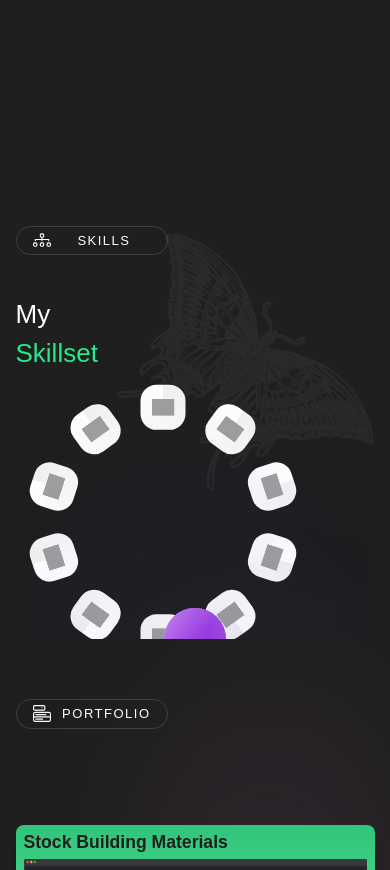
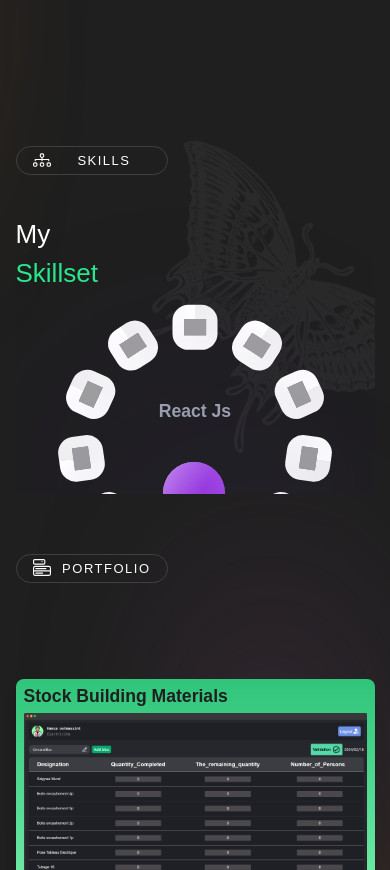
Before and after one commit to HamzaOutmassint24/Portfolio, a React (Create React App) app: page / in a window 390 px wide. Shown: the part 1984-2854 px from the top of the page. Built offline with nearby package versions, Linux system fonts and the light colour scheme; grey boxes are pictures that could not be loaded.

Commit message:
edit skills section

```diff
--- a/src/components/database/Skills.json
+++ b/src/components/database/Skills.json
@@ -1,42 +1,57 @@
 [
     {
         "title": "JavaScript",
+        "description": "I bring websites to life with JavaScript, adding interactive features and optimizing performance with clean and efficient code.",
         "image": "icon-js.svg"
     },
     {
-        "title": "React js",
+        "title": "React Js",
+        "description": "Using React, I craft scalable user interfaces with components, state management, and virtual DOM manipulation for seamless web applications.",
         "image": "icon-react.svg"
     },
     {
         "title": "Laravel",
+        "description": "Laravel: A PHP framework for building powerful web applications with simplicity and elegance.",
         "image": "icon-laravel.svg"
     },
     {
         "title": "HTML",
+        "description": "Beyond markup, HTML is crucial for an inclusive web. I structure content carefully for universal accessibility.",
         "image": "icon-html.svg"
     },
     {
         "title": "Sass",
+        "description": "I prioritize pixel perfection, paying close attention to details for visually polished and precisely aligned designs, ensuring a seamless user experience.",
         "image": "icon-css.svg"
     },
     {
-        "title": "Sql",
+        "title": "Sql (MySql)",
+        "description": "SQL: A standard language for managing and manipulating databases, enabling data retrieval, insertion, updating, and deletion.",
         "image": "icon-sql.svg"
     },
     {
         "title": "Php",
+        "description": "PHP: A server-side scripting language used for building dynamic web applications and websites.",
         "image": "icon-php.svg"
     },
     {
         "title": "Mongodb",
+        "description": "MongoDB: A NoSQL database management system known for its flexibility, scalability, and document-oriented structure.",
         "image": "icon-mongodb.svg"
     },
     {
         "title": "Figma",
+        "description": "While not a full-time UI designer, I have an eye for aesthetics, creating visually appealing and user-friendly interfaces.",
         "image": "icon-figma.svg"
     },
     {
-        "title": "Rest api",
+        "title": "REST APIs",
+        "description": "I integrate data and functionality seamlessly with REST APIs, creating dynamic web applications for enhanced performance.",
         "image": "icon-api.svg"
+    },
+    {
+        "title": "Tailwind Css",
+        "description": "Tailwind CSS: A utility-first CSS framework that streamlines the process of building modern, responsive web interfaces by providing a set of pre-defined utility classes.",
+        "image": "icon-tailwind.svg"
     }
-  ]
+]
--- a/src/components/sections/ServicesSection.jsx
+++ b/src/components/sections/ServicesSection.jsx
@@ -3,7 +3,8 @@ import figma from "../../assets/figma.svg"
 
 export const ServicesSection = () => {
   return (
-    <section className="xl:h-full lg:h-screen exactly-1024:h-fit pt-9 mb-48" id="services-section">
+    <section className="xl:h-full lg:h-screen exactly-1024:h-fit pt-9 md:mb-48 sm:mb-28 relative" id="services-section">
+      <div className="blobs -left-56 top-24"></div>
       <div className="flex items-center md:justify-center sm:justify-start">
         <div className="border-1 border-second-color items-center rounded-full text-sm p-1 px-4 font-second-font tracking-normal sm:w-sm  md:w-md lg:w-lg xl:w-xl flex justify-between">
           <MenuButton size={18} />
--- a/src/components/sections/SkillsSection.jsx
+++ b/src/components/sections/SkillsSection.jsx
@@ -1,7 +1,7 @@
 import { Diagram3 } from "react-bootstrap-icons";
 import butterfly from '../../assets/butterfly.png';
 import Skills from '../database/Skills.json';
-import React, { useRef, useState } from 'react';
+import React, { useRef, useState, useEffect } from 'react';
 import gsap from "gsap";
 import { useGSAP } from "@gsap/react";
 import { Draggable } from "gsap/Draggable";
@@ -11,6 +11,15 @@ import { ScrollTrigger } from "gsap/ScrollTrigger";
 export const SkillsSection = () => {
   const [dragStatus, setDragStatus] = useState(null);
   const [activeIndex, setActiveIndex] = useState(null);
+  const [currentTitleIndex, setCurrentTitleIndex] = useState(0);
+
+  useEffect(() => {
+    const interval = setInterval(() => {
+      setCurrentTitleIndex(prevIndex => (prevIndex + 1) % Skills.length);
+    }, 2000);
+
+    return () => clearInterval(interval);
+  }, []);
 
   gsap.registerPlugin(Draggable, MotionPathPlugin, ScrollTrigger);
 
@@ -70,19 +79,6 @@ export const SkillsSection = () => {
       },
     });
 
-  //   const sphereTL = gsap.timeline({
-  //     scrollTrigger: {
-  //         trigger: container.current,
-  //         start: 'top 25%',
-  //         end: 'bottom 75%',
-  //         scrub: true,
-  //         toggleActions: 'play none none reverse',
-  //     }
-  // });
-  // sphereTL.from(sphere.current, {
-  //     yPercent: -200
-  // })
-
     handleResize();
     window.addEventListener('resize', handleResize);
     return () => {
@@ -90,25 +86,19 @@ export const SkillsSection = () => {
     };
   }, { scope: container });
 
-
-
-
-
   return (
-    <section className="xl:h-[44rem] lg:h-[46rem] exactly-1024:h-fit pt-9 mt-6 overflow-hidden relative z-0" id="skills-section" ref={container}>
-      {/* <div className="blobs left-0"></div> */}
+    <section className="xl:h-[44rem] lg:h-[46rem] md:h-[30rem]  sm:h-[24rem] exactly-1024:h-[37rem] pt-9 mt-6 overflow-hidden relative z-0" id="skills-section" ref={container}>
       <div className="flex items-center md:justify-center sm:justify-start">
         <div className="border-1 border-second-color items-center rounded-full text-sm p-1 px-4 font-second-font tracking-normal sm:w-sm  md:w-md lg:w-lg xl:w-xl flex justify-between">
           <Diagram3 size={18} />
           <span className="pr-5"> SKILLS </span>
         </div>
       </div>
-      <div className="relative mt-10 mr-16">
+      <div className="relative mt-10 lg:mr-16">
         <img src={butterfly} alt="butterfly img" width={500} className="opacity-5 rotate-45 absolute lg:right-11 md:-right-14 sm:-right-16 z-0" />
         <h1 className="font-second-font lg:text-5xl sm:text-xl">
           <span>My</span> <br /><span className="text-main-color">Skillset</span>
         </h1>
-
 
         <div className="flex justify-center items-center mt-8">
           <div className='collisionDiv' ref={collisionDiv}></div>
@@ -127,7 +117,10 @@ export const SkillsSection = () => {
           </div>
         </div>
       </div>
-      <div ref={sphere} className='sphereWrapper'>
+      <div className="absolute exactly-1024:top-[73%] lg:top-[68%] md:top-[70%] sm:top-[75%] lg:left-[33%] sm:left-[35%] w-[30%] flex flex-col items-center justify-center">
+        <span className="text-fifth-color font-second-font md:text-3xl sm:text-lg  font-bold "> {Skills[currentTitleIndex].title} </span>
+      </div>
+      <div ref={sphere} className='sphereWrapper lg:left-[37%] exactly-1024:left-[39%] sm:left-[41%]'>
         <div className={`sphere ${dragStatus === 'pressed' ? 'isActive' : ''}`}></div>
       </div>
     </section>
--- a/src/index.css
+++ b/src/index.css
@@ -222,7 +222,6 @@ body {
     --size: 16dvw;
     position: absolute;
     bottom: calc(-1 * var(--size) / 2);
-    left: calc(50% - var(--size) / 2);
 }
 
 .sphereWrapper .sphere {
```
Also changed, not shown: src/assets/icons/icon-tailwind.svg (added).
